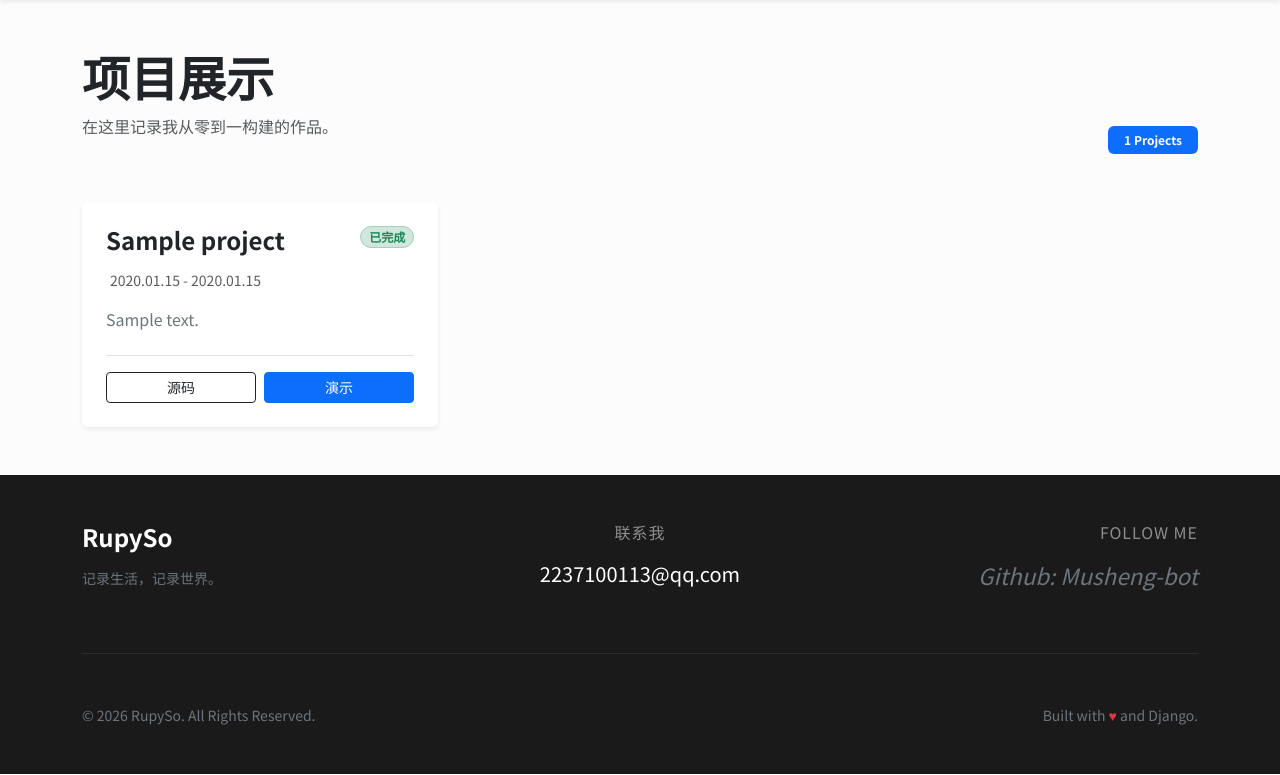
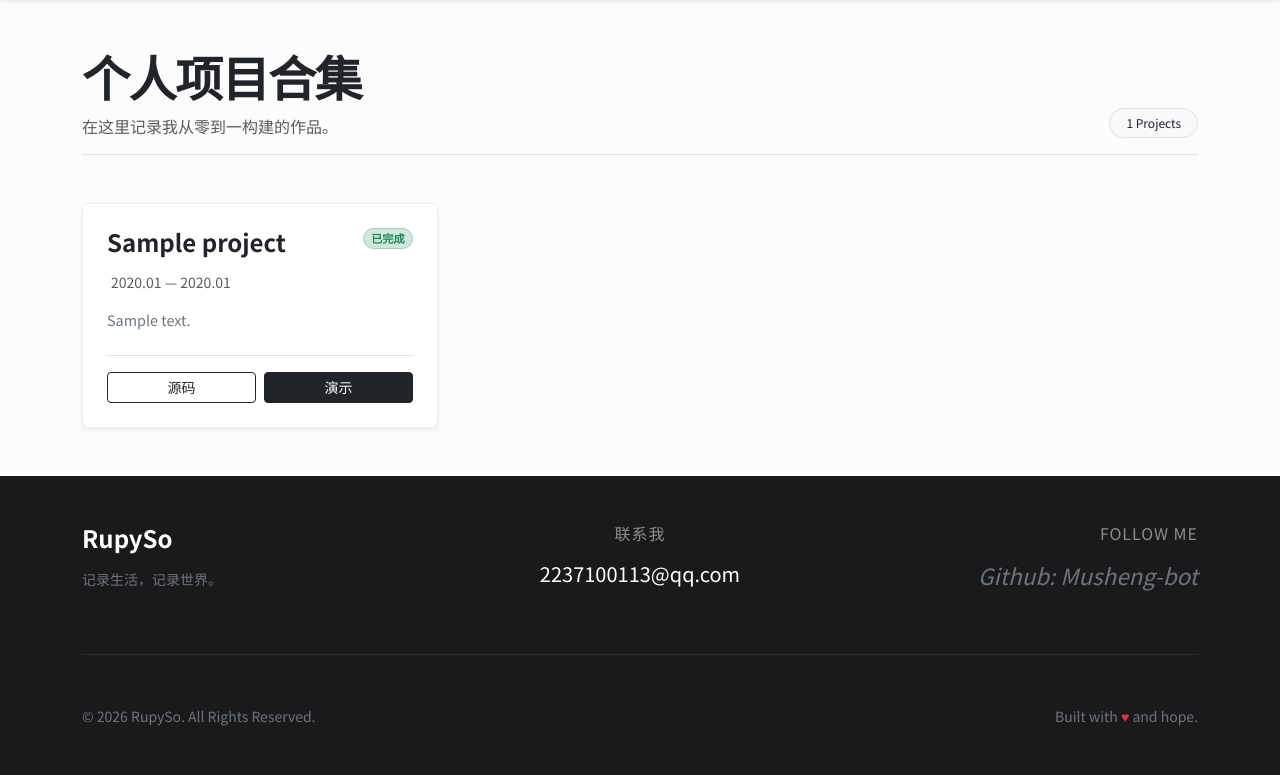
Before and after one commit to Musheng-bot/RupySo, a Django app: page /project/ in a window 1280 px wide. Shown: the part 56-831 px from the top of the page. Run offline with Django 5.2, Linux system fonts and the light colour scheme; tables that the repository leaves empty hold one stand-in row (values such as "Sample post").

Commit message:
修复小bug

```diff
--- a/project/templates/project/list.html
+++ b/project/templates/project/list.html
@@ -4,12 +4,23 @@
 
 {% block content %}
 <div class="container py-5">
-    <div class="d-flex justify-content-between align-items-end mb-5">
+    <div class="d-flex justify-content-between align-items-end mb-5 pb-3 border-bottom">
         <div>
-            <h1 class="display-5 fw-bold mb-0">项目展示</h1>
-            <p class="text-muted mt-2">在这里记录我从零到一构建的作品。</p>
+            <h1 class="display-5 fw-bold mb-0" style="letter-spacing: -1.5px;">个人项目合集</h1>
+            <p class="text-muted mt-2 mb-0">在这里记录我从零到一构建的作品。</p>
         </div>
-        <span class="badge bg-primary px-3 py-2">{{ project_list|length }} Projects</span>
+
+        <div class="d-flex align-items-center gap-3">
+            {% if user.is_staff %}
+            <a href="{% url 'project:create' %}" class="btn btn-dark btn-sm px-4 rounded-pill fw-bold shadow-sm">
+                <i class="bi bi-plus-lg me-1"></i> 新项目
+            </a>
+            {% endif %}
+
+            <span class="badge bg-light text-dark border px-3 py-2 rounded-pill fw-normal">
+                {{ project_list|length }} Projects
+            </span>
+        </div>
     </div>
 
     <div class="row g-4">
@@ -20,9 +31,9 @@
                     <div class="d-flex justify-content-between align-items-start mb-3">
                         <h4 class="card-title fw-bold text-dark mb-0">{{ project.name }}</h4>
                         {% if project.is_finished %}
-                            <span class="badge rounded-pill bg-success-subtle text-success border border-success-subtle">已完成</span>
+                            <span class="badge rounded-pill bg-success-subtle text-success border border-success-subtle small" style="font-size: 0.7rem;">已完成</span>
                         {% else %}
-                            <span class="badge rounded-pill bg-warning-subtle text-warning border border-warning-subtle">开发中</span>
+                            <span class="badge rounded-pill bg-warning-subtle text-warning border border-warning-subtle small" style="font-size: 0.7rem;">开发中</span>
                         {% endif %}
                     </div>
 
@@ -30,8 +41,8 @@
 
                     <div class="small text-muted mb-3">
                         <i class="bi bi-calendar3 me-1"></i>
-                        {{ project.start_date|date:"Y.m.d" }} -
-                        {% if project.end_date %}{{ project.end_date|date:"Y.m.d" }}{% else %}至今{% endif %}
+                        {{ project.start_date|date:"Y.m" }} —
+                        {% if project.end_date %}{{ project.end_date|date:"Y.m" }}{% else %}至今{% endif %}
                     </div>
 
                     <p class="card-text text-secondary mb-4 line-clamp-3">
@@ -46,8 +57,8 @@
                         {% endif %}
 
                         {% if project.project_url %}
-                        <a href="{{ project.project_url }}" target="_blank" class="btn btn-sm btn-primary flex-grow-1 position-relative" style="z-index: 2;">
-                            <i class="bi bi-link-45deg"></i> 演示
+                        <a href="{{ project.project_url }}" target="_blank" class="btn btn-sm btn-dark flex-grow-1 position-relative" style="z-index: 2;">
+                            <i class="bi bi-eye"></i> 演示
                         </a>
                         {% endif %}
                     </div>
@@ -63,20 +74,24 @@
 </div>
 
 <style>
-    /* 卡片悬停提升效果 */
+    /* 极致简约的交互效果 */
     .hover-shadow:hover {
-        transform: translateY(-5px);
-        box-shadow: 0 1rem 3rem rgba(0,0,0,.1) !important;
+        transform: translateY(-8px);
+        box-shadow: 0 1.5rem 3rem rgba(0,0,0,.08) !important;
     }
     .transition-all {
-        transition: all 0.3s ease;
+        transition: all 0.3s cubic-bezier(0.165, 0.84, 0.44, 1);
     }
-    /* 限制描述文本行数，保持对齐 */
     .line-clamp-3 {
         display: -webkit-box;
         -webkit-line-clamp: 3;
         -webkit-box-orient: vertical;
         overflow: hidden;
+        font-size: 0.9rem;
+    }
+    /* 优化卡片边框 */
+    .card {
+        border: 1px solid #f0f0f0 !important;
     }
 </style>
 {% endblock %}
--- a/templates/base.html
+++ b/templates/base.html
@@ -115,7 +115,7 @@
                     <span class="text-secondary small">&copy; 2026 RupySo. All Rights Reserved.</span>
                 </div>
                 <div class="col-md-6 text-center text-md-end mt-2 mt-md-0">
-                    <span class="text-secondary small">Built with <span class="text-danger">♥</span> and Django.</span>
+                    <span class="text-secondary small">Built with <span class="text-danger">♥</span> and hope.</span>
                 </div>
             </div>
         </div>
```
Also changed, not shown: 1 other file.
